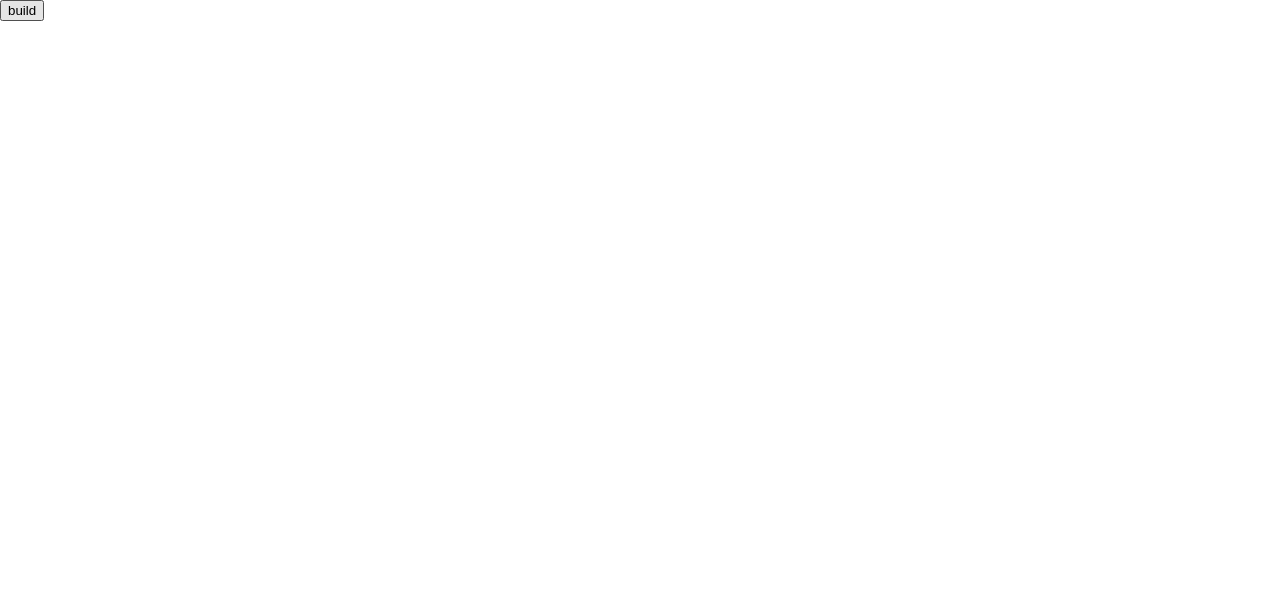
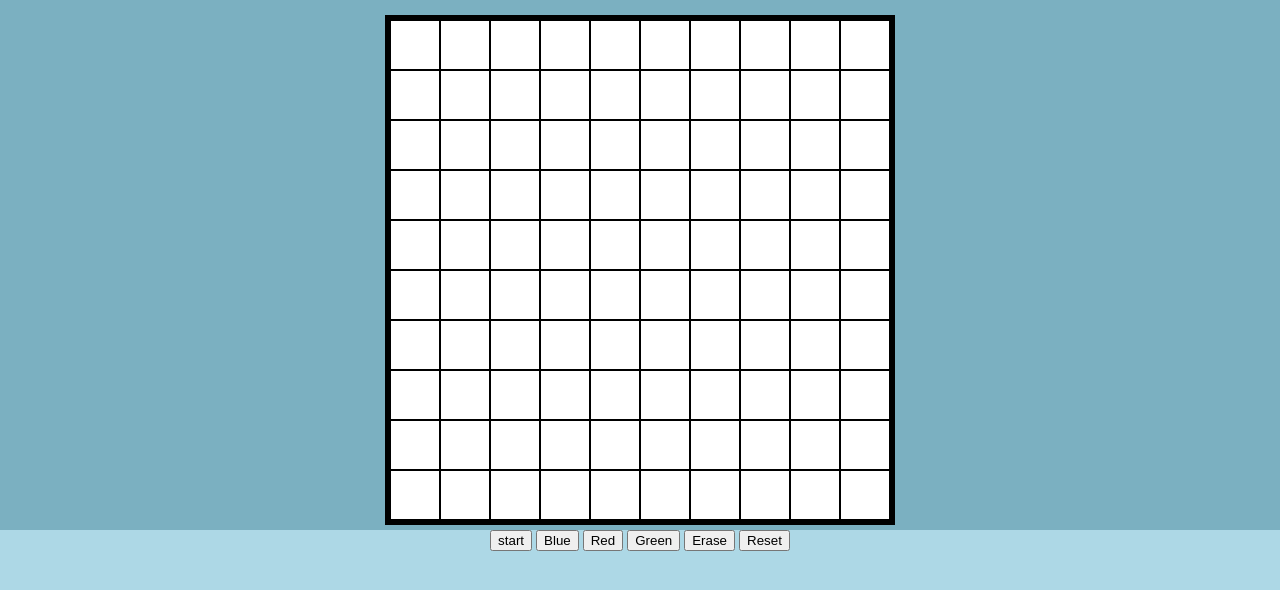
Before and after one commit to derekc97/odin-eas, a plain HTML site: page index.html in a window 1280 px wide. Drawn offline with Linux system fonts and the light colour scheme.

Commit message:
retrying from scratch

```diff
--- a/index.html
+++ b/index.html
@@ -10,9 +10,17 @@
 </head>
 <body>
     <div class="body-container">
-    <div class="eas-container">
-        <div class="eas-grid"></div>
-    </div>
+        <div class="eas-screen-container">
+            <div class="eas-grid"></div>
+        </div>
+        <div class="buttons-container">
+            <button class="start">start</button>
+            <button>Blue</button>
+            <button>Red</button>
+            <button>Green</button>
+            <button>Erase</button>
+            <button>Reset</button>
+        </div>
     </div>
 </body>
 </html>
--- a/script.js
+++ b/script.js
@@ -1,33 +1,25 @@
+let gridSize = 10;
+let easGrid = document.querySelector(".eas-grid");
 let body = document.querySelector("body");
-let easGrid = document.querySelector(".eas-grid");
+let brushColor = "black";
 
+function initialGrid (size) {
+    let gridAmount = size * size;
+    for (let i = 0; i < gridAmount; i++) {
+        let gridSquare = document.createElement("div");
+        easGrid.appendChild(gridSquare);
+        console.log(i);
+        gridSquare.classList.add("grid-square");
+    }
+    easGrid.style.gridTemplateColumns = "repeat(" + size + ", 1fr)";
+    easGrid.style.gridTemplateRows = "repeat(" + size + ", 1fr)";
+}
 
-let buildButton = document.createElement("button");
-buildButton.textContent = "build";
-body.appendChild(buildButton);
-
-gridSize = 16;
-
-buildButton.addEventListener("click", ()=> {
-    let divAmount = gridSize * gridSize;
-    for (let i = 0; i < divAmount; i++) {
-        let gridBox = document.createElement("div");
-        easGrid.appendChild(gridBox);
-        gridBox.classList.add("gridbox");
-        paintGrid();
-
-    }
-})
-
-brushColor = "black";
-
-
-function paintGrid() {
-    let gridboxArray = document.querySelectorAll(".gridbox");
-    for (let i = 0; i < gridboxArray.length; i++) {
-        gridboxArray[i].addEventListener("mouseover", ()=> {
-            console.log("hello");
-            gridboxArray[i].style.backgroundColor = "black";
-        })
+function paintColor() {
+    let gridArray = document.querySelectorAll(".grid-square");
+    for (let i = 0; i < gridArray.length; i++) {
+        gridArray[i].addEventListener
     }
 }
+
+initialGrid(gridSize);
--- a/style.css
+++ b/style.css
@@ -1,29 +1,36 @@
 body {
     margin: 0;
     padding: 0;
+    background-color: lightblue;
+    box-sizing: border-box;
 }
 
 .body-container {
-    background-color: red;
+    display: flex;
+    flex-direction: column;
+    align-items: center;
+}
+
+.eas-screen-container {
+    height: 500px;
+    background-color: #7bb0c1;
+    border: 15px solid #7bb0c1;
+    width: 100%;
     display: flex;
     justify-content: center;
 }
 
-.eas-container {
-    width: 500px;
-    background-color: rgba(255, 255, 255, .7);
+.eas-grid {
+    background-color: white;
+    height: 100%;
+    aspect-ratio: 1;
+    display: grid;
+    grid-template-columns: repeat(32, 1fr);
+    grid-template-rows: repeat(32, 1fr);
+    border: 5px solid black;
 }
 
-.eas-grid {
-    /* width: 30%; */
-    height: auto;
-    display: grid;
-    grid-template-columns: repeat(16, 1fr);
-    grid-auto-rows: minmax(30px, auto);
-
+.grid-square {
+    border: 1px solid black;
+    aspect-ratio: 1;
 }
-
-.gridbox {
-    aspect-ratio: 1;
-    border: 1px solid black;
-}
```
